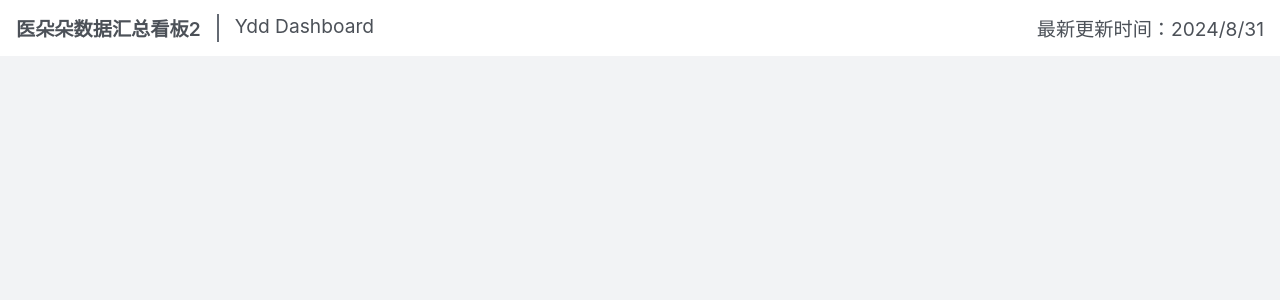
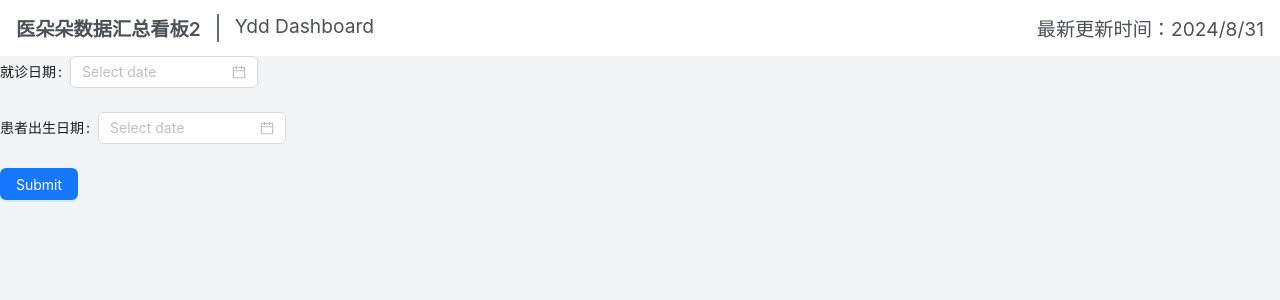
Before and after one commit to tpx53/Medicine_lsz, a React (Create React App) app in the folder ydd/: page / in a window 1280 px wide. Shown: the top 300 px of the page. Built offline with nearby package versions, Linux system fonts and the light colour scheme.

Commit message:
日期选择框

```diff
--- a/ydd/package.json
+++ b/ydd/package.json
@@ -6,6 +6,7 @@
     "@testing-library/jest-dom": "^5.17.0",
     "@testing-library/react": "^13.4.0",
     "@testing-library/user-event": "^13.5.0",
+    "antd": "^5.20.5",
     "react": "^18.3.1",
     "react-dom": "^18.3.1",
     "react-scripts": "5.0.1",
--- a/ydd/src/App.js
+++ b/ydd/src/App.js
@@ -1,4 +1,5 @@
 import './App.css';
+import Formpage from './components/Formpage/Formpage';
 
 function App() {
   return (
@@ -14,7 +15,7 @@ function App() {
         </div>
       </div>
       <div className='dashboard'>
-
+        <Formpage />
       </div>
     </div>
   );
--- /dev/null
+++ b/ydd/src/components/Formpage/Formpage.css
@@ -0,0 +1,6 @@
+.formpage {
+    width: 50%;
+    flex: 1;
+    display: flex;
+    flex-direction: column;
+}
--- /dev/null
+++ b/ydd/src/components/Formpage/Formpage.js
@@ -0,0 +1,35 @@
+import React from 'react';
+import './Formpage.css'
+import { Form, DatePicker, Button } from 'antd';
+
+const Formpage = () => {
+    const [form] = Form.useForm();
+
+    const onFinish = (values) => {
+        console.log('Form values: ', values)
+        alert('Form values: ' + values.datePicker_treat.format('YYYY-MM-DD'))
+        alert('Form values: ' + values.datePicker_dath.format('YYYY-MM-DD'))
+        // if (values.datePickerValue) {
+        //     const dateValue = values.datePicker_treat.format('YYYY-MM-DD'); // 如果是 moment 对象，可以这样格式化
+        //     alert('Form values: ' + dateValue);
+        // } else {
+        //     alert('没选日期');
+        // }
+    }
+
+    return (
+        <div className='formpage'>
+            <Form form={form} onFinish={onFinish}>
+                <Form.Item name="datePicker_treat" label='就诊日期'>
+                    <DatePicker />
+                </Form.Item>
+                <Form.Item name="datePicker_dath" label='患者出生日期'>
+                    <DatePicker />
+                </Form.Item>
+                <Button type="primary" htmlType="submit">Submit</Button>
+            </Form>
+        </div>
+    );
+};
+
+export default Formpage;
```
Also changed, not shown: 1 other file (tests, documents, lock files or other folders).
